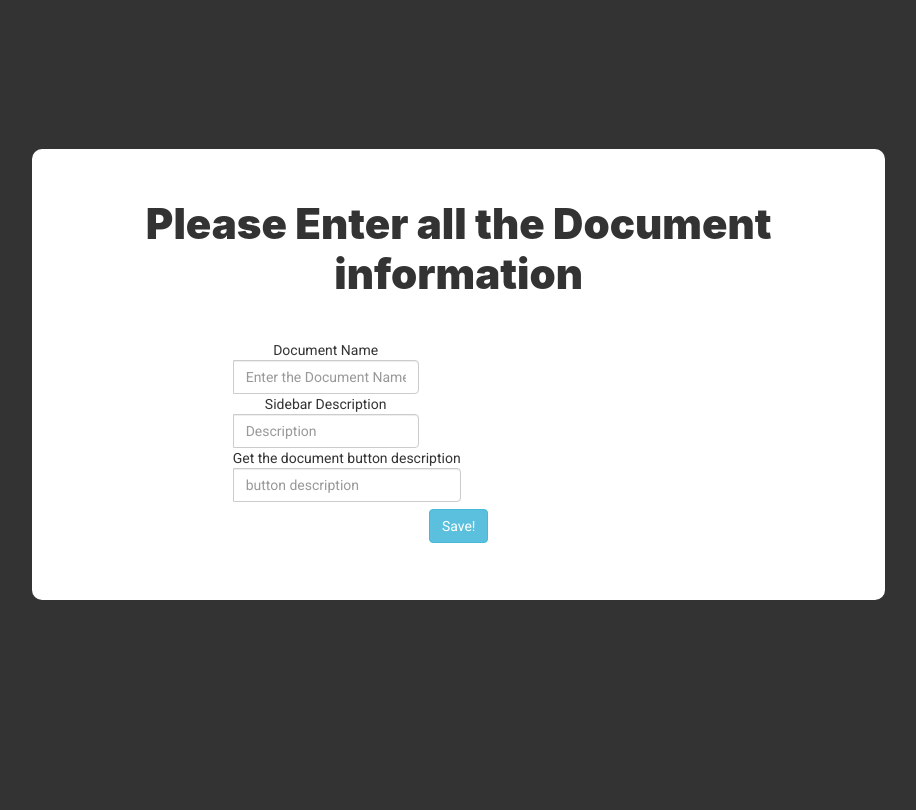
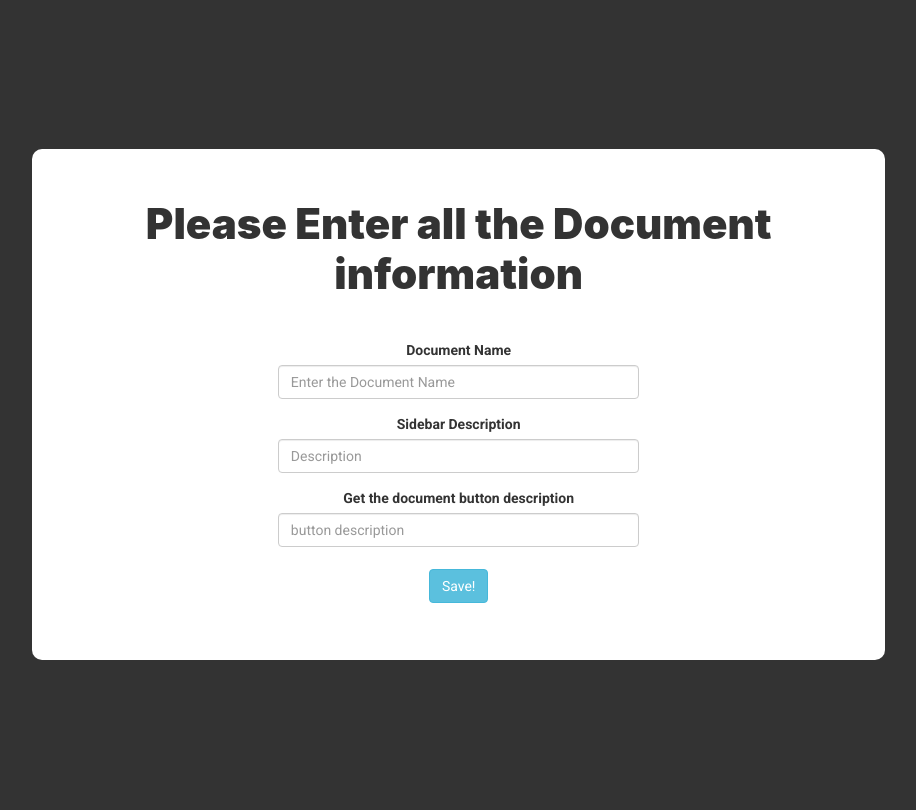
Before and after one commit to Prescrypto/WPCI, a Flask app: template templates/documents.html in a window 1280 px wide. Shown: the part 88-898 px from the top of the page, without its empty margins (160-1076 px from the left). Before the commit the page ends 688 px from the top, so only its background shows below. Run offline with Flask 3, Linux system fonts and the light colour scheme; the template is opened without the code that fills it, so the values that code supplies are empty; parts of the project's set-up code (start-up, migrations or seed data) failed here and were passed over; some libraries are stand-ins or nearby versions.

Commit message:
added cols

```diff
--- a/templates/documents.html
+++ b/templates/documents.html
@@ -27,77 +27,71 @@
 
                 </h3>
               {% endif %}
-            <div class="card-margin">
-             <div class="input-group mb-3">
-              <div class="input-group-prepend">
-                <span class="input-group-text" >Document Name</span>
-              </div>
+          <div class="row">
+              <div class=" col-md-6 col-md-offset-3" >
+                <div class="form-group">
+                <label class="input-group-text" >Document Name</label>
+
               <input type="text" class="form-control" name="wp_name" value="" placeholder="Enter the Document Name" aria-label="Doc Name" aria-describedby="basic-addon1">
             </div>
             {% if type == "wp_nda"%}
-            <div class="input-group mb-3">
-              <div class="input-group-prepend">
-                <span class="input-group-text" >White Paper url</span>
-              </div>
+            <div class="form-group">
+                <label class="input-group-text" >White Paper url</label>
+
               <input type="text" class="form-control" name="wp_url" value="" placeholder="Enter the white paper url" aria-label="WP url" aria-describedby="basic-addon1">
             </div>
               {% if render == "latex"%}
-             <div class="input-group mb-3">
-              <div class="input-group-prepend">
-                <span class="input-group-text" >White paper main tex name (must be on the root)</span>
-              </div>
+             <div class="form-group">
+                <label class="input-group-text" >White paper main tex name (must be on the root)</label>
+
               <input type="text" class="form-control" name="main_tex" value="" placeholder="Enter the Main tex Name" aria-label="Main Tex" aria-describedby="basic-addon1">
             </div>
               {% endif %}
-              <div class="input-group mb-3">
-              <div class="input-group-prepend">
-                <span class="input-group-text" >Nda Url</span>
-              </div>
+              <div class="form-group">
+                <label class="input-group-text" >Nda Url</label>
+
               <input type="text" class="form-control" name="nda_url" value="" placeholder="Enter the Nda url" aria-label="Nda url" aria-describedby="basic-addon1">
             </div>
             {% elif type == "nda"%}
                <input type="hidden" name="wp_url" value="">
                <input type="hidden" name="main_tex" value="">
-                  <div class="input-group mb-3">
-                     <div class="input-group-prepend">
-                       <span class="input-group-text" >Nda Url</span>
-                     </div>
+                  <div class="form-group">
+                       <label class="input-group-text" >Nda Url</label>
+
                      <input type="text" class="form-control" name="nda_url" value="" placeholder="Enter the Nda url" aria-label="Nda url" aria-describedby="basic-addon1">
                   </div>
            {% elif type == "wp"%}
               <input type="hidden" name="nda_url" value="">
-               <div class="input-group mb-3">
-              <div class="input-group-prepend">
-                <span class="input-group-text" >White Paper url</span>
-              </div>
+               <div class="form-group">
+                <label class="input-group-text" >White Paper url</label>
+
               <input type="text" class="form-control" name="wp_url" value="" placeholder="Enter the white paper url" aria-label="WP url" aria-describedby="basic-addon1">
             </div>
               {% if render == "latex"%}
-             <div class="input-group mb-3">
-              <div class="input-group-prepend">
-                <span class="input-group-text" >White paper main tex name (must be on the root)</span>
-              </div>
+             <div class="form-group">
+                <label class="input-group-text" >White paper main tex name (must be on the root)</label>
+
               <input type="text" class="form-control" name="main_tex" value="" placeholder="Enter the Main tex Name" aria-label="Main Tex" aria-describedby="basic-addon1">
             </div>
               {% endif %}
              {% endif %}
 
-            <div class="input-group mb-3">
-              <div class="input-group-prepend">
-                <span class="input-group-text" >Sidebar Description</span>
-              </div>
+            <div class="form-group">
+                <label class="input-group-text" >Sidebar Description</label>
+
               <input type="text" class="form-control" name="wp_description" value="" placeholder="Description" aria-label="Description" aria-describedby="basic-addon1">
             </div>
 
-            <div class="input-group mb-3">
-              <div class="input-group-prepend">
-                <span class="input-group-text" >Get the document button description</span>
-              </div>
+            <div class="form-group">
+                <label class="input-group-text" >Get the document button description</label>
+
               <input type="text" class="form-control" name="wp_getit_btn" value="" placeholder="button description" aria-label="wp_getit_btn" aria-describedby="basic-addon1">
             </div>
 
-            </div>
+
             <button type="submit" class="btn btn-info" value="create">Save!</button>
+                  </div>
+          </div>
           </form>
         </div>
       </div>
```
Also changed, not shown: templates/login.html (+15 -16 lines), templates/register.html (+7 -6 lines), templates/register_org.html (+23 -26 lines), templates/validate_email.html (+11 -9 lines).
